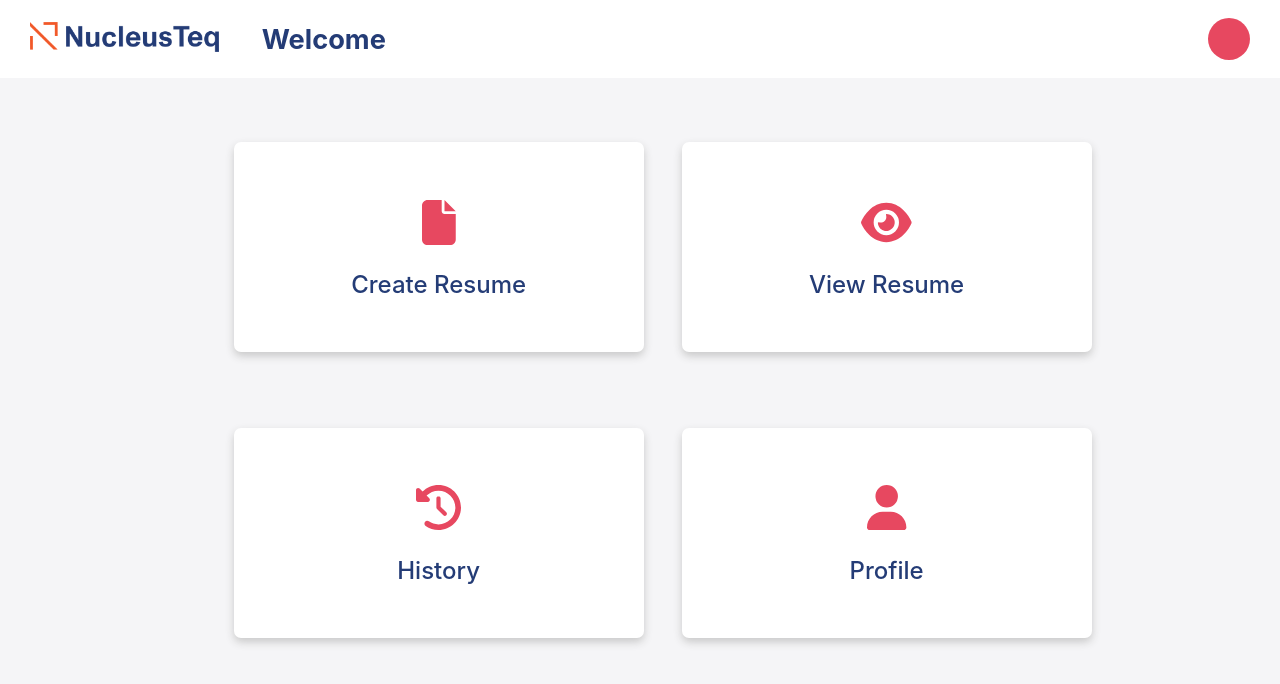
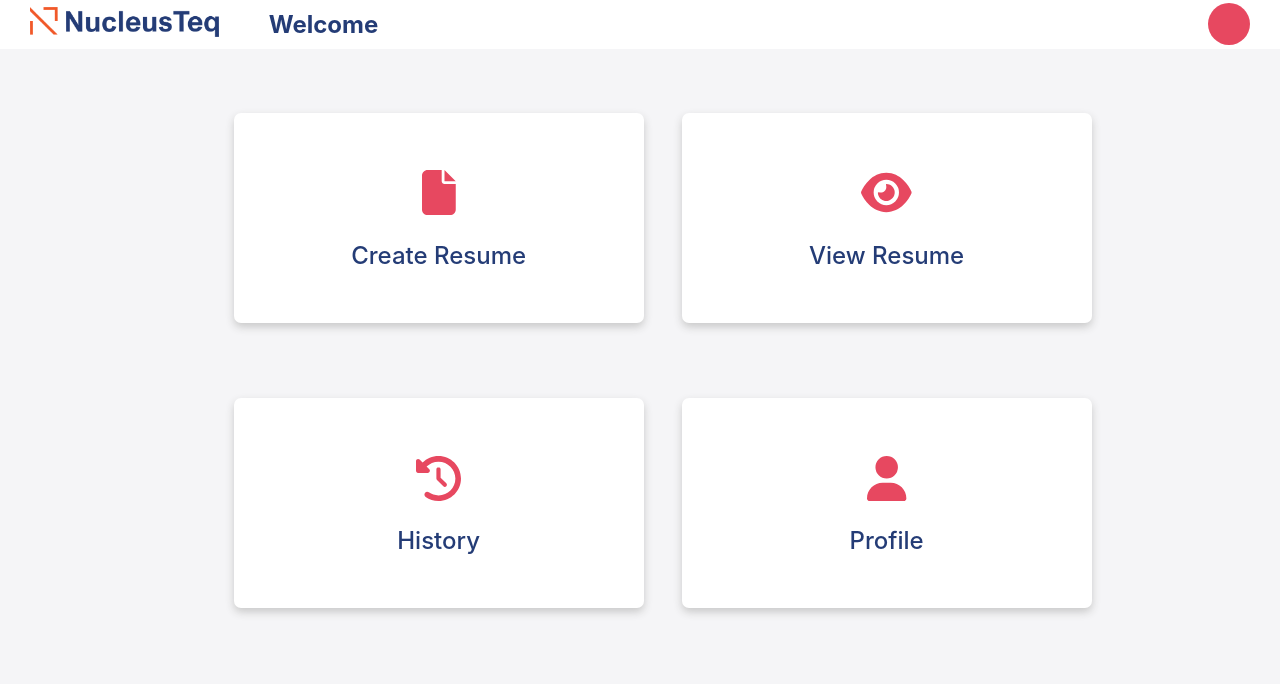
Before and after one commit to soumya1103/Resume-Builder, a React (Create React App) app: page /dashboard in a window 1280 px wide. Shown: the top 684 px of the page. Built offline with nearby package versions, Linux system fonts and the light colour scheme.

Commit message:
Css refactored for  and on hover cars cursor changed

```diff
--- a/src/Components/Navbar/Navbar.css
+++ b/src/Components/Navbar/Navbar.css
@@ -4,8 +4,6 @@
   align-items: center;
   background-color: #ffffff;
   padding: 0 30px;
-    /* height: 65px; */
-    /* margin-bottom: 5%; */
   color: white;
 }
 
@@ -34,7 +32,6 @@
   text-align: center;
 }
 
-
 .dropdown-menu {
   position: absolute;
   top: 56px;
@@ -52,7 +49,7 @@
   width: 100%;
   padding: 10px;
   background-color: #fff;
-    color: #333;
+  color: #243c76;
   text-align: left;
   border: none;
   cursor: pointer;
@@ -64,12 +61,12 @@
 }
 
 .heading {
-    font-size: 1.7rem;
+  font-size: 1.5rem;
   font-weight: bold;
   align-items: center;
-    color: #243C76;
+  color: #243c76;
   justify-self: start;
-    margin-left: 4.3%;
+  margin: 1% 0 1% 5%;
 }
 
 @media (max-width: 820px) {
--- a/src/Pages/Dashboard/Dashboard.css
+++ b/src/Pages/Dashboard/Dashboard.css
@@ -1,4 +1,4 @@
-.dashboard-container-outer{
+.dashboard-container-outer {
   background-color: #f5f5f7;
   height: 100vh;
 }
@@ -21,11 +21,12 @@
   align-items: center;
   justify-content: center;
   transition: transform 0.1s ease, box-shadow 0.1s ease;
-    color: #243C76;
+  color: #243c76;
 }
 .dashboard-card:hover {
   transform: translateY(-5px);
   box-shadow: 0px 8px 16px #727272;
+  cursor: pointer;
 }
 .dashboard-icons {
   color: #e74860;
@@ -43,7 +44,7 @@
     grid-template-columns: 50%;
     row-gap: 5%;
   }
-  .dashboard-container-outer{
+  .dashboard-container-outer {
     height: 110vh;
   }
   .dashboard-card {
@@ -69,7 +70,6 @@
 }
 
 @media only screen and (max-width: 412px) {
-
   .dashboard-container {
     grid-template-columns: 50%;
     row-gap: 6%;
@@ -82,5 +82,4 @@
     color: #e74860;
     font-size: 25px;
   }
-
 }
```
Lines whose indentation alone changed are shown as unchanged.
